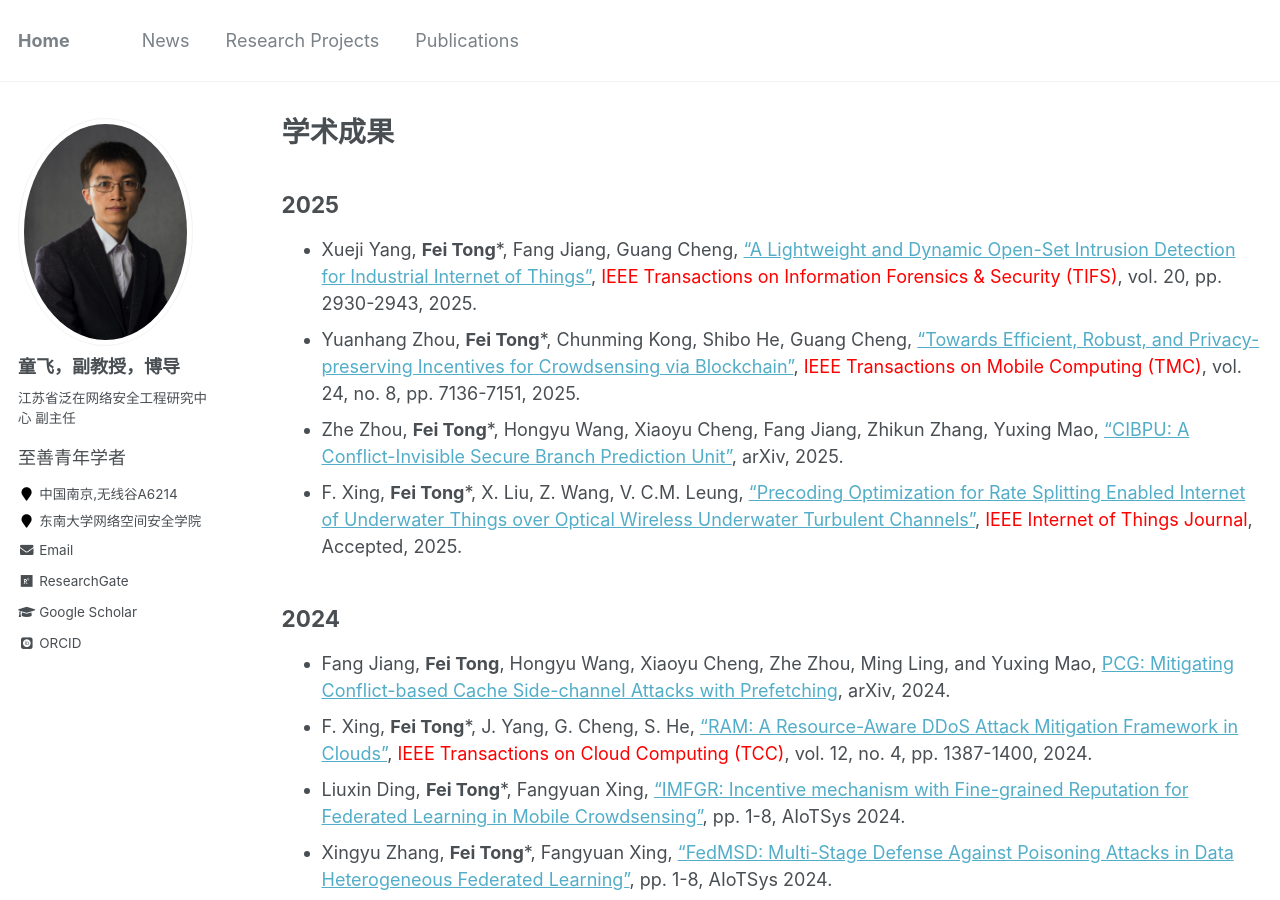
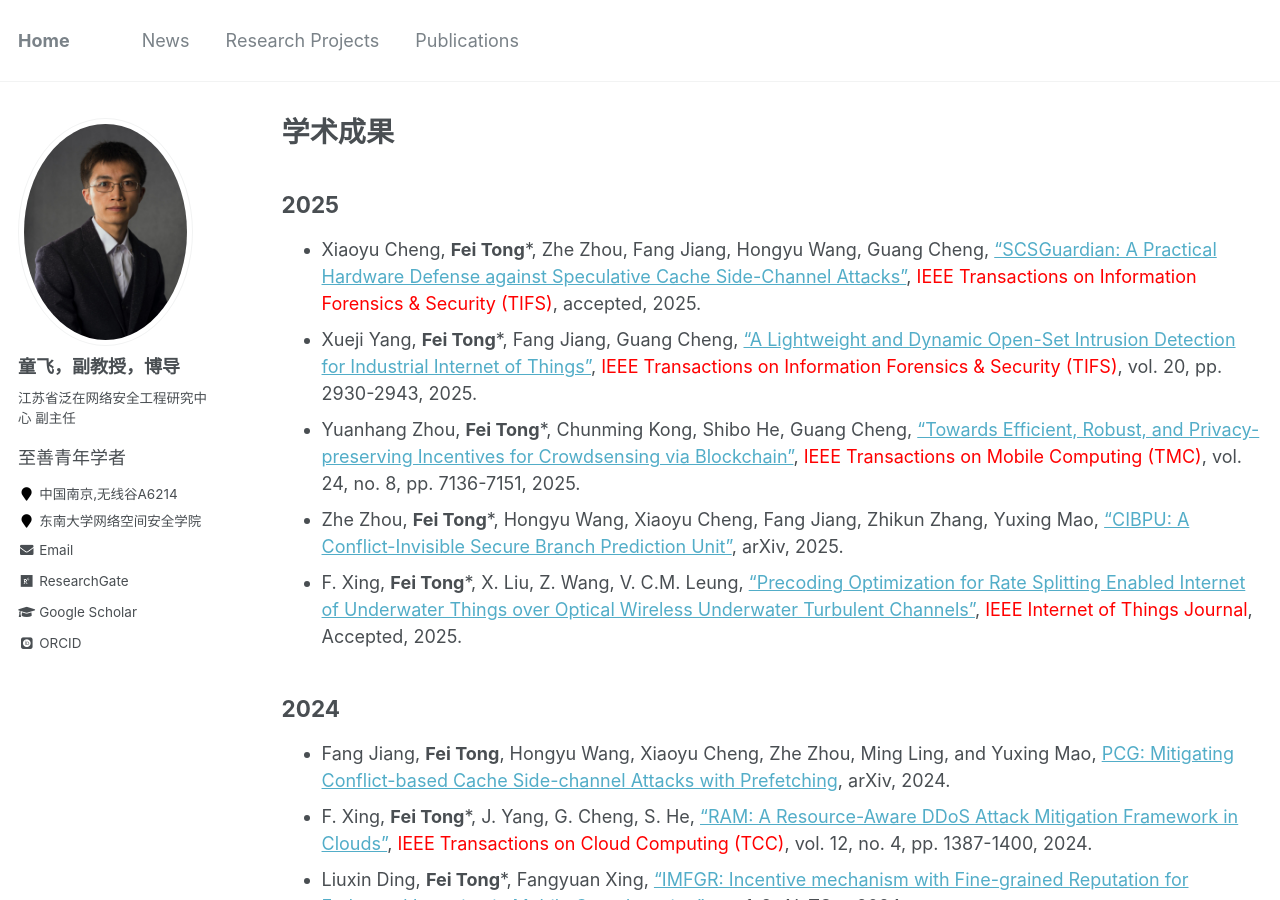
Before and after one commit to fei-tong/fei-tong.github.io, a Jekyll site: the page built from _pages/publications.md, in a window 1280 px wide and 900 px high. Built offline with Jekyll 4.4.1, drawn with Linux system fonts in a browser that asks for light colours; some web fonts are replaced.

Commit message:
Update publications.md

```diff
--- a/_pages/publications.md
+++ b/_pages/publications.md
@@ -12,6 +12,7 @@ author_profile: true
 
 ## 2025
 
+- Xiaoyu Cheng, **Fei Tong***, Zhe Zhou, Fang Jiang, Hongyu Wang, Guang Cheng, ["SCSGuardian: A Practical Hardware Defense against Speculative Cache Side-Channel Attacks"](https://ieeexplore.ieee.org/document/11123915), <font color="red">IEEE Transactions on Information Forensics & Security (TIFS)</font>, accepted, 2025.
 - Xueji Yang, **Fei Tong***, Fang Jiang, Guang Cheng, ["A Lightweight and Dynamic Open-Set Intrusion Detection for Industrial Internet of Things"](https://ieeexplore.ieee.org/document/10908210), <font color="red">IEEE Transactions on Information Forensics & Security (TIFS)</font>, vol. 20, pp. 2930-2943, 2025.
 - Yuanhang Zhou, **Fei Tong***, Chunming Kong, Shibo He, Guang Cheng, ["Towards Efficient, Robust, and Privacy-preserving Incentives for Crowdsensing via Blockchain"](https://ieeexplore.ieee.org/document/10908903), <font color="red">IEEE Transactions on Mobile Computing (TMC)</font>, vol. 24, no. 8, pp. 7136-7151, 2025.
 - Zhe Zhou, **Fei Tong***, Hongyu Wang, Xiaoyu Cheng, Fang Jiang, Zhikun Zhang, Yuxing Mao, ["CIBPU: A Conflict-Invisible Secure Branch Prediction Unit"](https://arxiv.org/pdf/2501.10983), arXiv, 2025.
```
